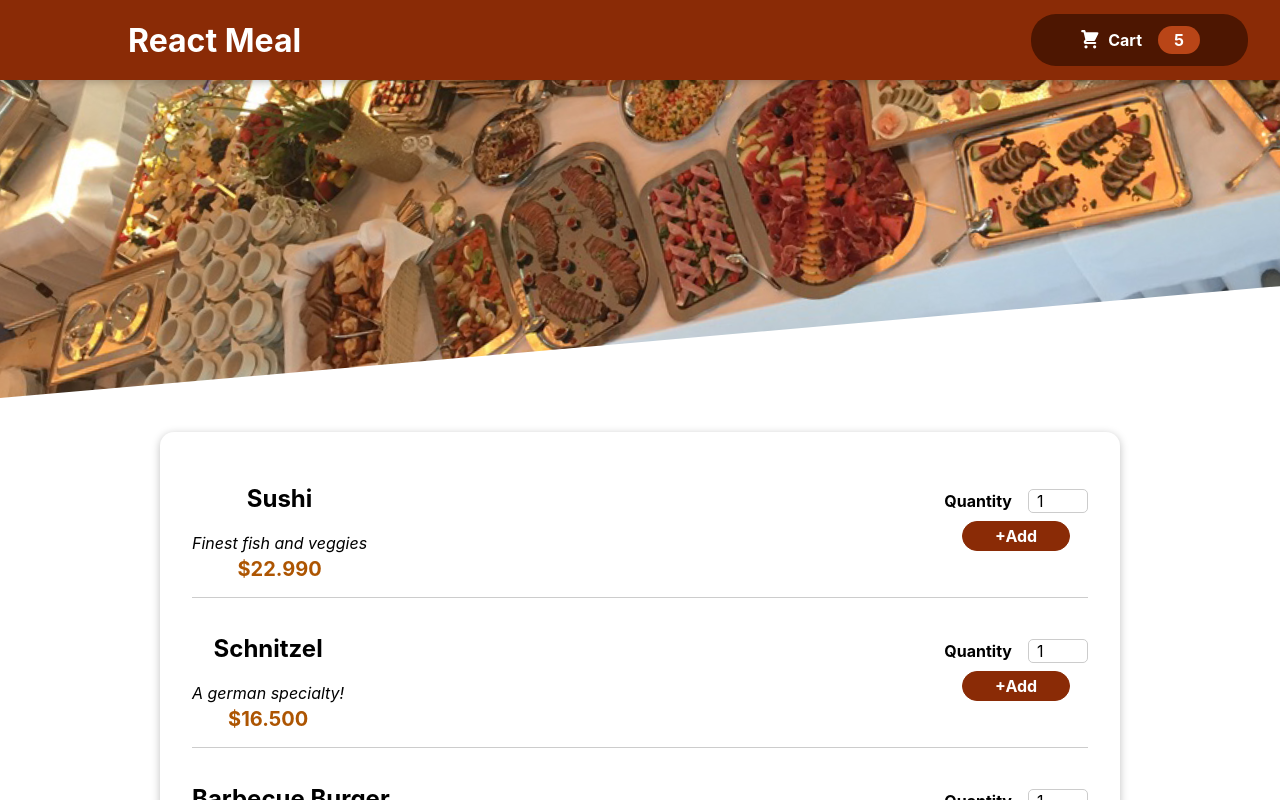
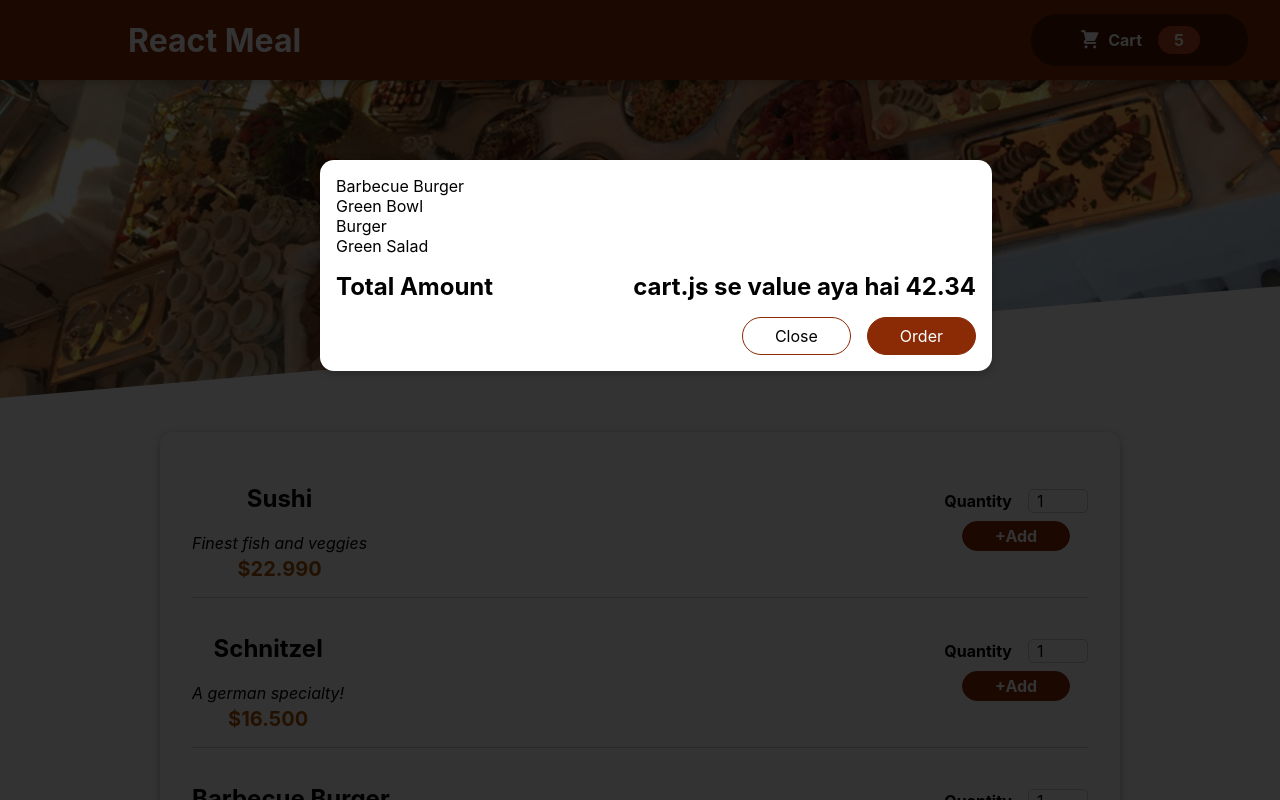
Before and after one commit to Pradiksha11/foodorder, a React (Create React App) app: page / in a window 1280 px wide. Shown: the top 800 px of the page. Built offline with nearby package versions, Linux system fonts and the light colour scheme.

Commit message:
cart backdrop added

```diff
--- a/public/index.html
+++ b/public/index.html
@@ -28,6 +28,7 @@
   </head>
   <body>
     <noscript>You need to enable JavaScript to run this app.</noscript>
+    <div id="overlays"></div>
     <div id="root"></div>
     <!--
       This HTML file is a template.
--- a/src/App.js
+++ b/src/App.js
@@ -1,11 +1,13 @@
 import './App.css';
 import Header from './components/layout/Header';
 import AvailableMeal from './components/Meals/AvailableMeal';
+import Cart from './components/cart/Cart';
 
 const App = () => {
   return (
     <div className="App">
     <Header />
+    <Cart />
     <main>
     <AvailableMeal />
     </main>
--- a/src/components/Meals/MealItem/MealItem.js
+++ b/src/components/Meals/MealItem/MealItem.js
@@ -3,7 +3,9 @@ import style from './MealItem.module.css';
 import MealItemForm from './MealItemForm';
 
 const MealItem = (props) => {
+
   const price = `$${props.price.toFixed(3)}`;
+
   return (
     <>
      <li className={style.meal}>  {/*yahape AvailableMeal.js component se data aya hai */}
@@ -13,7 +15,7 @@ const MealItem = (props) => {
        <div className={style.price}> {price} </div>
       </div>
 
-     <div><MealItemForm /></div>
+        <div><MealItemForm /></div>
 
     </li>
     </>
--- /dev/null
+++ b/src/components/UI/Modal.js
@@ -0,0 +1,31 @@
+import React from 'react'
+import ReactDOM from 'react-dom';
+import style from './Modal.module.css';
+
+const Backdrop = () => {
+  return(
+    <div className={style.backdrop}></div>
+  )
+};
+
+const ModalOverlay = props => {
+  return (
+      <div className={style.modal}>
+      <div className={style.content}> {props.children} </div>
+      {/*Isme props.children matlab sab value cart.js se value aya hai */}
+      </div>
+  )
+};
+
+const Element = document.getElementById('overlays');
+
+const Modal = (props) => {
+  return (
+    <>
+      {ReactDOM.createPortal(<Backdrop />, Element)}
+      {ReactDOM.createPortal(<ModalOverlay> {props.children} </ModalOverlay>, Element)}
+    </>
+  )
+};
+
+export default Modal;
--- /dev/null
+++ b/src/components/UI/Modal.module.css
@@ -0,0 +1,40 @@
+.backdrop {
+  position: fixed;
+  top: 0;
+  left: 0;
+  width: 100%;
+  height: 100vh;
+  z-index: 20;
+  background-color: rgb(0 0 0 / 80%);
+}
+
+.modal {
+  position: fixed;
+  top: 20vh;
+  left: 5%;
+  width: 90%;
+  background-color: white;
+  padding: 1rem;
+  border-radius: 14px;
+  box-shadow: 0 2px 8px rgba(0, 0, 0, 0.25);
+  z-index: 30;
+  animation: slide-down 300ms ease-out forwards;
+}
+
+@media (min-width: 768px) {
+  .modal {
+    width: 40rem;
+    left: calc(50% - 20rem);
+  }
+}
+
+@keyframes slide-down {
+  from {
+    opacity: 0;
+    transform: translateY(-3rem);
+  }
+  to {
+    opacity: 1;
+    transform: translateY(0);
+  }
+}
--- a/src/components/cart/Cart.js
+++ b/src/components/cart/Cart.js
@@ -1,5 +1,6 @@
 import React from 'react'
 import style from './Cart.module.css';
+import Modal from '../UI/Modal';
 
 const Cart = (props) => {
 
@@ -15,25 +16,37 @@ const Cart = (props) => {
       name: 'Green Bowl',
       description: 'Healthy...and green...',
       price: 18.99,
+    },
+    {
+      id: 'c3',
+      name: 'Burger',
+      description: 'meaty',
+      price: 51.99,
+    },
+    {
+      id: 'c4',
+      name: 'Green Salad',
+      description: 'Healthy',
+      price: 92.49,
     }
   ];
 
-  const cart = DUMMY_CART.map((data) => {<li> {data.name} </li>})
+  const cartItems = <ul className={style['cart-items']}> {DUMMY_CART.map((data) => (<li key={data.id}>{data.name}</li>))} </ul>
 
   return (
-    <>
-      {cart}
+    <Modal>
+      {cartItems}
       <div className={style.total}>
       <span>Total Amount</span>
-      <span>42.26</span>
+      <span>cart.js se value aya hai 42.34</span>
       </div>
 
       <div className={style.actions}>
       <button className={['button--alt']}> Close </button>
       <button className={style.button}> Order </button>
       </div>
-    </>
+    </Modal>
   )
 }
 
-export default Cart
+export default Cart;
```
